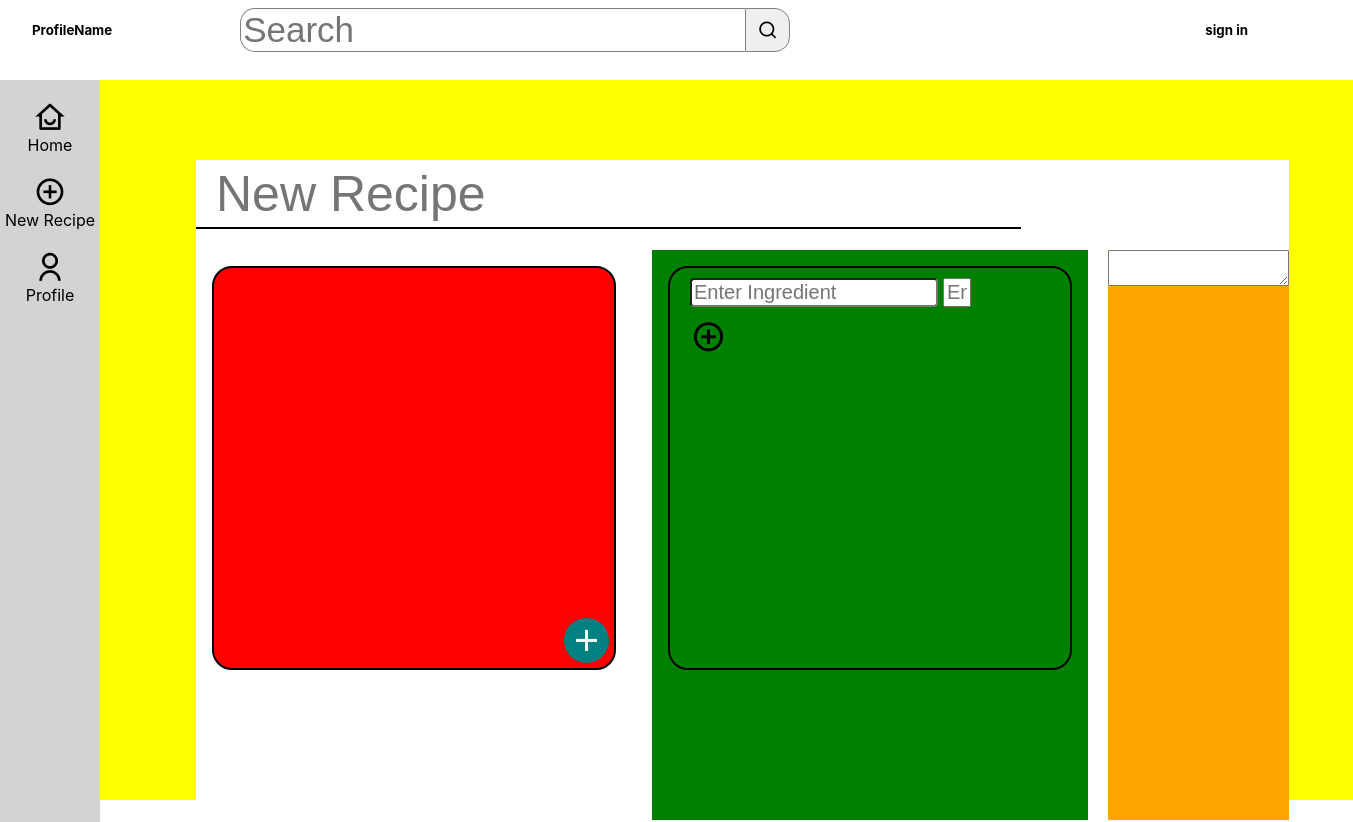
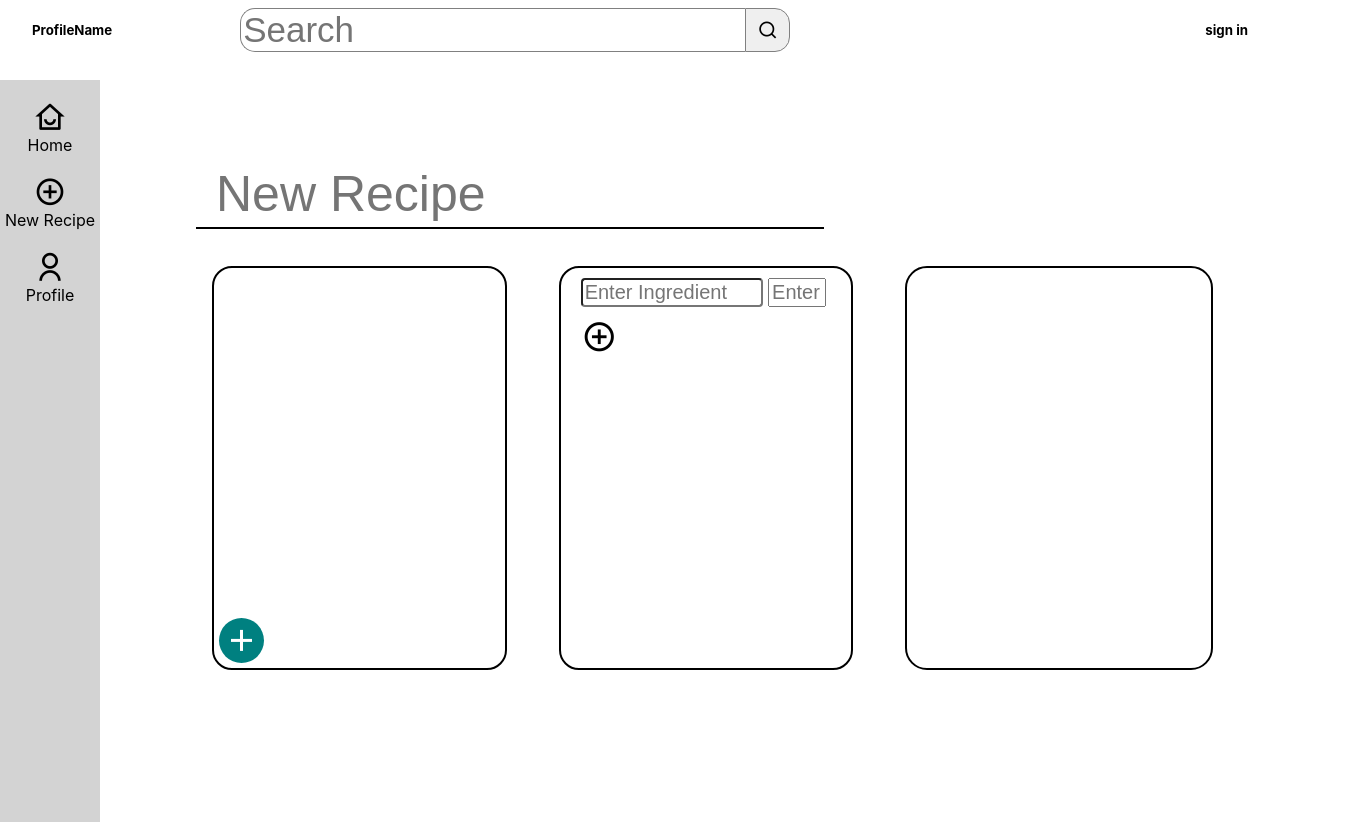
Before and after one commit to SimonBystrom/recipe-sns, a React (Create React App) app: page /newRecipe in a window 1280 px wide. Shown: the top 822 px of the page, 1353 px wide, since content can reach past the window. Built offline with nearby package versions, Linux system fonts and the light colour scheme.

Commit message:
changed and updated design/layout for new recipe tab
Signed-off-by: simonbystrom <simonbystrom@Simons-MacBook-Air.local>

```diff
--- a/src/App.css
+++ b/src/App.css
@@ -29,6 +29,6 @@
 
 .Content {
   grid-area: content;
-  background-color: yellow;
+  background-color: white;
 
 }
--- a/src/NewRecipe/IngredientsForm.css
+++ b/src/NewRecipe/IngredientsForm.css
@@ -1,6 +1,5 @@
 .IngredientFormContainer{
-    width: 400px;
-    background-color: green;
+    width: 1fr;
     height: 400px;
     margin: 1em 1em 1em 1em;
     border: 2px solid black;
@@ -23,7 +22,7 @@
 }
 
 .ingredientInputAmount {
-    width: 20px;
+    width: 50px;
     font-size: 20px;
     margin-top: 10px;
 }
--- a/src/NewRecipe/IngredientsForm.js
+++ b/src/NewRecipe/IngredientsForm.js
@@ -32,7 +32,7 @@ export default function IngredientsForm(props){
     return(
         <div
         className="IngredientFormContainer">
-            {ingredients.map((x, i) => {
+            {ingredients.map((item, i) => {
                 return(
                     <div
                     className="IngredientItem"
@@ -41,7 +41,7 @@ export default function IngredientsForm(props){
                             className="ingredientInput"
                             type="text"
                             name="ingredient"
-                            value={x.ingredient}
+                            value={item.ingredient}
                             placeholder="Enter Ingredient"
                             onChange={e => addIngredientToList(e, i)
                             }
@@ -50,7 +50,7 @@ export default function IngredientsForm(props){
                             className="ingredientInputAmount"
                             type="text"
                             name="amount"
-                            value={x.amount}
+                            value={item.amount}
                             placeholder="Enter Amount"
                             onChange={e => addIngredientToList(e, i)}
                         />
--- a/src/NewRecipe/NewRecipe.css
+++ b/src/NewRecipe/NewRecipe.css
@@ -23,12 +23,12 @@
 
 .RecipeIngredients {
     grid-area: Ingredients;
-    background-color: green;
+    background-color: white;
 }
 
 .RecipeDescription {
     grid-area: Description;
-    background-color: orange;
+    background-color: white;
 }
 
 .SaveRecipeButton{
--- /dev/null
+++ b/src/NewRecipe/RecipeDescription.css
@@ -0,0 +1,22 @@
+.RecipeDescriptionContainer{
+    width: 1fr;
+    height: 400px;
+    margin: 1em 1em 1em 1em;
+
+    border-radius: 20px;
+}
+
+.RecipeDescriptionContainer > textarea {
+    width: 91%;
+    height: 91%;
+    border: 2px solid black;
+    resize: none;
+    border-radius: 22px;
+    font-size: 22px;
+    padding: 18px;
+
+}
+
+.RecipeDescriptionContainer > textarea:focus {
+    outline: none;
+}
--- a/src/NewRecipe/RecipeDescription.js
+++ b/src/NewRecipe/RecipeDescription.js
@@ -1,4 +1,5 @@
 import React from 'react'
+import "./RecipeDescription.css"
 
 export default function RecipeDescription(props){
 
@@ -9,8 +10,9 @@ export default function RecipeDescription(props){
    }
 
     return(
-        <div>
+        <div className="RecipeDescriptionContainer">
             <textarea
+
                 name="description"
                 value={description}
                 onChange={handleChange}
--- a/src/NewRecipe/RecipePicture.css
+++ b/src/NewRecipe/RecipePicture.css
@@ -1,6 +1,6 @@
 .PictureUploadContainer{
-    width: 400px;
-    background-color: red;
+    width: 1fr;
+    background-color: white;
     height: 400px;
     margin: 1em 1em 1em 1em;
     border: 2px solid black;
@@ -22,7 +22,8 @@
 .FileUploadButton{
     position: absolute;
     top: 350px;
-    left: 350px;
+    left: 5px;
+
     width: 45px;
     height: 45px;
     border-radius: 50%;
```
